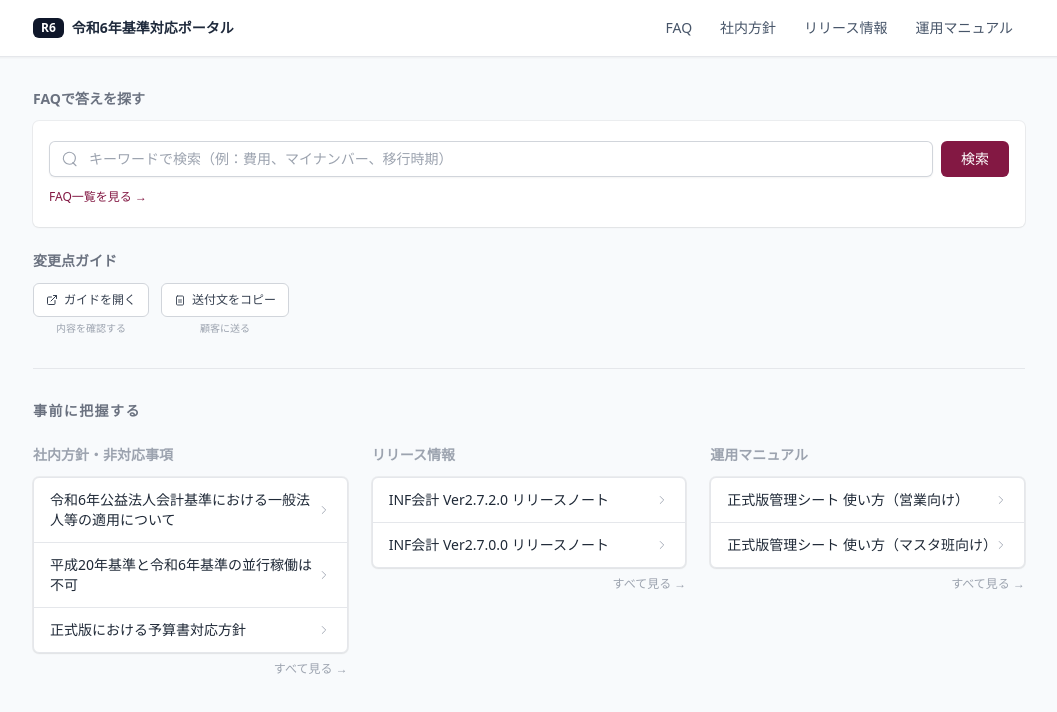
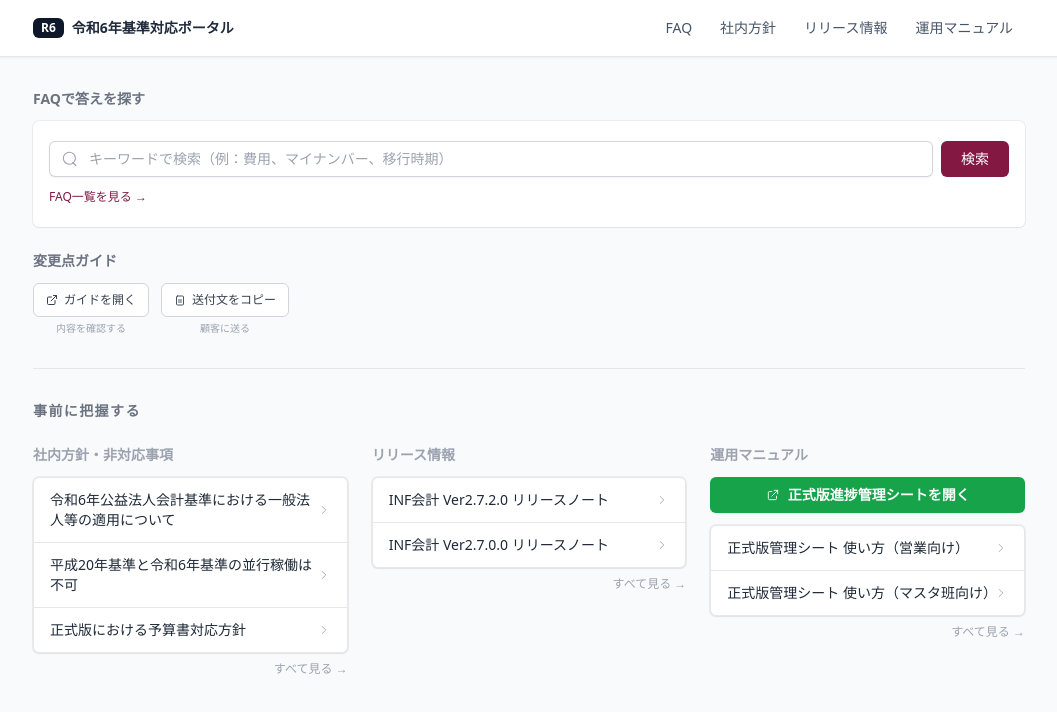
Before and after one commit to maki-k-shirai/r6-faq, a Next.js app: page / in a window 1280 px wide. Shown: the top 712 px of the page, without its empty margins (111-1168 px from the left). Built offline with nearby package versions, Linux system fonts and the light colour scheme.

Commit message:
feat: 運用マニュアルセクションに正式版進捗管理シートを開くボタンを追加
Co-Authored-By: Claude Sonnet 4.6 <noreply@anthropic.com>

```diff
--- a/components/PolicyReleaseSection.tsx
+++ b/components/PolicyReleaseSection.tsx
@@ -71,6 +71,17 @@ export default function PolicyReleaseSection() {
 
           <section>
             <h2 className="mb-3 text-sm font-semibold text-gray-400">運用マニュアル</h2>
+            <a
+              href="https://docs.google.com/spreadsheets/d/1_bqRujdlfTNg0XNRooeoYIDsPaMh9oLHQoFfGbXm-mY/edit?gid=0#gid=0"
+              target="_blank"
+              rel="noopener noreferrer"
+              className="mb-3 flex w-full items-center justify-center gap-2 rounded-md bg-green-600 px-4 py-2 text-sm font-semibold text-white shadow-sm transition hover:bg-green-700"
+            >
+              <svg width="14" height="14" viewBox="0 0 24 24" fill="none" className="shrink-0">
+                <path d="M10 6H6a2 2 0 00-2 2v10a2 2 0 002 2h10a2 2 0 002-2v-4M14 4h6m0 0v6m0-6L10 14" stroke="currentColor" strokeWidth="1.5" strokeLinecap="round" strokeLinejoin="round" />
+              </svg>
+              正式版進捗管理シートを開く
+            </a>
             <ul className="divide-y rounded-md border bg-white shadow-sm ring-1 ring-black/5">
               {manualList.map((m) => (
                 <li key={m.slug}>
```
